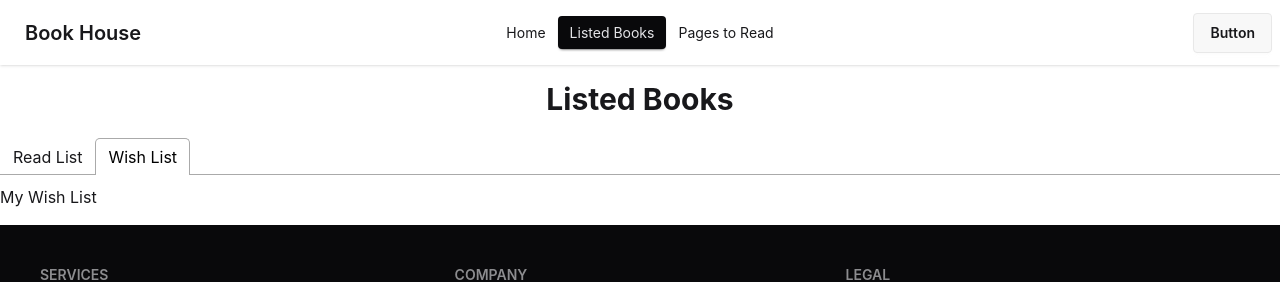
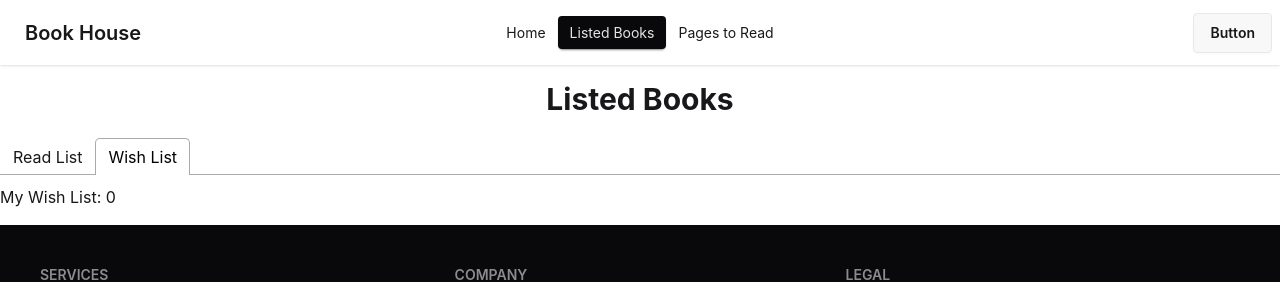
Before and after one commit to fazlerabbi8/Book-House, a React (Vite) app: page /listed in a window 1280 px wide. Both pictures are taken after a click on the tab "Wish List". Shown: the top 282 px of the page. Built offline with nearby package versions, Linux system fonts and the light colour scheme.

Commit message:
book added in wish list successfully.and it stored in localstorage.

```diff
--- a/src/components/BookDetails/BookDetails.jsx
+++ b/src/components/BookDetails/BookDetails.jsx
@@ -1,5 +1,5 @@
 import { useLoaderData, useParams } from "react-router";
-import { addToStoredList } from "../../utility/add";
+import { addToStoredList, addToWishList } from "../../utility/add";
 import { toast } from "react-toastify";
 
 const BookDetails = () => {
@@ -11,7 +11,11 @@ const BookDetails = () => {
 
   const handleMarkAsRead = (id) =>{
     addToStoredList(id)
-    toast.success("Books added successfully.")
+    toast.success("Book added successfully.")
+  }
+  const handleWishList = (id) =>{
+    addToWishList(id)
+    toast.success("Book added in wish list successfully.")
   }
 
 
@@ -69,7 +73,7 @@ const BookDetails = () => {
 
           <div className="flex gap-6">
             <button onClick={() => handleMarkAsRead(bookId)} className="btn btn-dash btn-accent">Mark as Read</button>
-            <button className="btn btn-dash btn-accent">Add  to Wishlist</button>
+            <button onClick={() => handleWishList(bookId)} className="btn btn-dash btn-accent">Add  to Wishlist</button>
           </div>
         </div>
       </div>
--- a/src/pages/Listed.jsx
+++ b/src/pages/Listed.jsx
@@ -2,10 +2,11 @@ import { useEffect, useState } from "react";
 import { useLoaderData } from "react-router";
 import { Tab, Tabs, TabList, TabPanel } from "react-tabs";
 import "react-tabs/style/react-tabs.css";
-import { getStoredReadList } from "../utility/add";
+import { getStoredReadList, getWishList } from "../utility/add";
 import Book from "../components/Book/Book";
 const Listed = () => {
     const [readList, setReadList] = useState([]);
+    const [wishList, setWishList] = useState([]);
 
     const allBooks = useLoaderData();
 
@@ -19,6 +20,17 @@ const Listed = () => {
        // eslint-disable-next-line react-hooks/set-state-in-effect
        setReadList(readList);
 
+    },[])
+
+    useEffect(() =>{
+        const storedWishList = getWishList();
+
+        const wishListInt = storedWishList.map(id =>parseInt(id));
+
+        const wishList = allBooks.filter(book => wishListInt.includes(book.bookId));
+
+        // eslint-disable-next-line react-hooks/set-state-in-effect
+        setWishList(wishList);
     },[])
   return (
     <div>
@@ -41,7 +53,15 @@ const Listed = () => {
             </div>
           </TabPanel>
           <TabPanel>
-            <h2>My Wish List</h2>
+            <h2>My Wish List: {wishList.length}</h2>
+
+            <div className="grid grid-cols-1 md:grid-cols-2 lg:grid-cols-3 gap-6 place-items-center">
+                {
+                    wishList.map(book => <Book key={book.bookId} book={book}></Book>)
+                }
+            </div>
+
+
           </TabPanel>
         </Tabs>
       </div>
--- a/src/utility/add.js
+++ b/src/utility/add.js
@@ -10,6 +10,15 @@ const getStoredReadList = () =>{
     }
 }
 
+const getWishList = () =>{
+    const storedWishListStr = localStorage.getItem('wish-list');
+    if(storedWishListStr){
+        const storedWishList = JSON.parse(storedWishListStr);
+        return storedWishList;
+    }else{
+        return [];
+    }
+}
 const addToStoredList = (id) =>{
     const storedList = getStoredReadList();
     if(storedList.includes(id)){
@@ -21,4 +30,15 @@ const addToStoredList = (id) =>{
     }
 }
 
-export {addToStoredList,getStoredReadList}
+const addToWishList = (id) =>{
+    const wishList = getWishList();
+    if(wishList.includes(id)){
+        toast.error("Already exists in the wish list.");
+    }else{
+        wishList.push(id);
+        const wishListStr = JSON.stringify(wishList);
+        localStorage.setItem('wish-list',wishListStr);
+    }
+}
+
+export {addToStoredList,getStoredReadList,getWishList,addToWishList}
```
